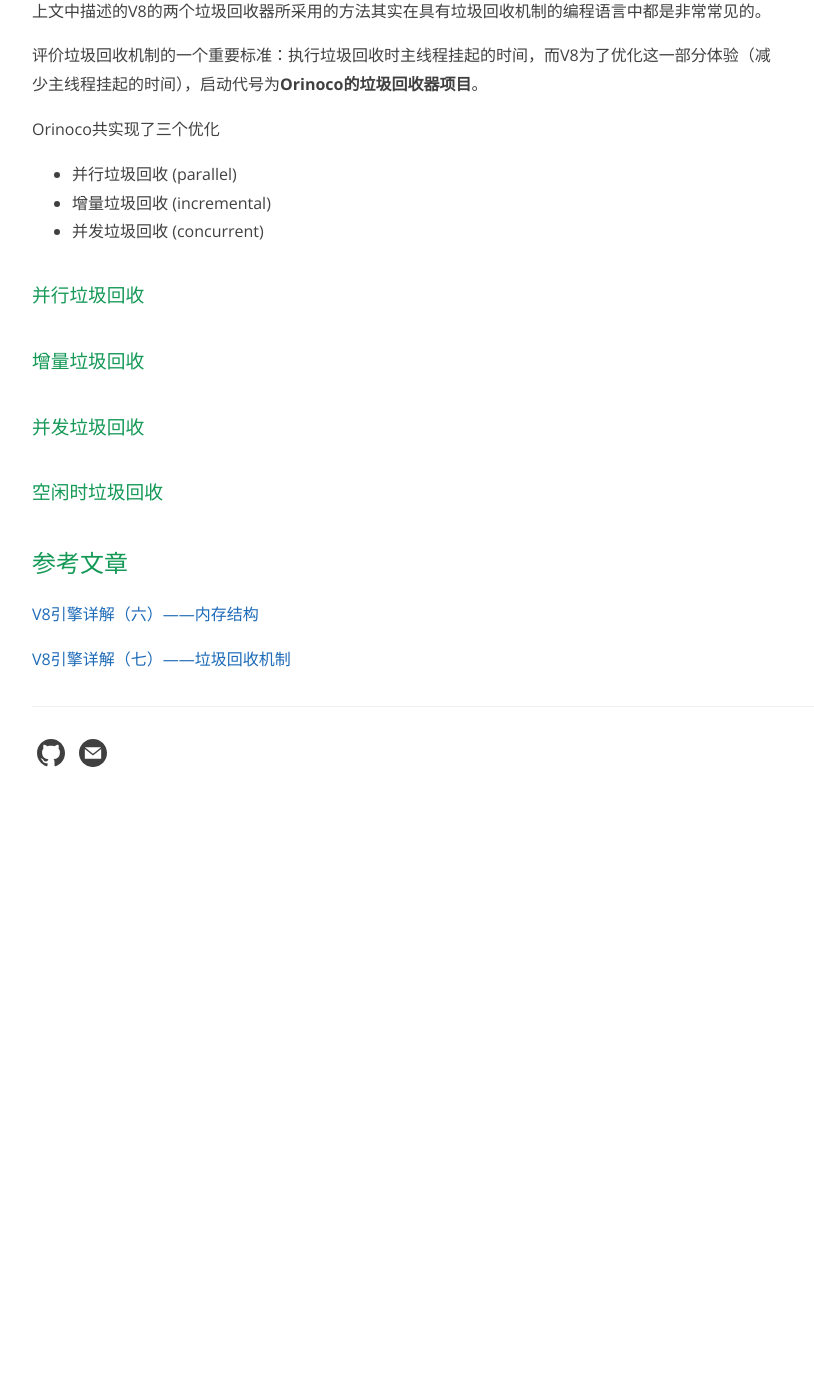
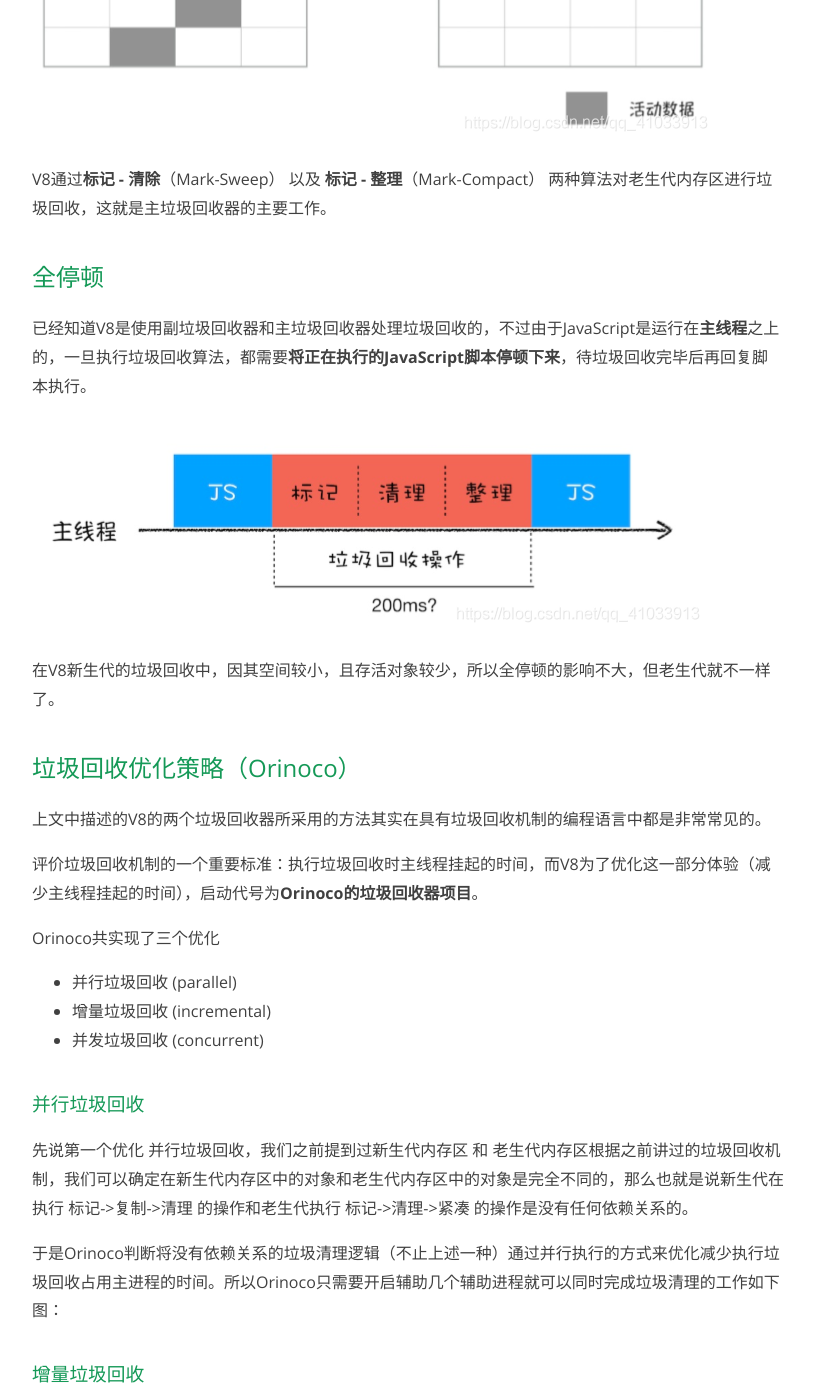
Before and after one commit to higwendolyn/Alias, a Jekyll site: the page built from _posts/2020-12-21-V8-GC.md, in a window 1280 px wide and 1400 px high, scrolled down 9208 px. Shown: the whole window, without its empty margins (64-878 px from the left). Built offline with Jekyll 4.4.1, drawn with Linux system fonts in a browser that asks for light colours; before the commit the page ends 10032 px from its top, so only the background shows below that.

Commit message:
提交一下

````diff
--- a/_posts/2020-12-21-V8-GC.md
+++ b/_posts/2020-12-21-V8-GC.md
@@ -163,7 +163,7 @@
 主垃圾回收器：用来回收老生代的垃圾，通常会有在*新生代晋升*后的对象以及*初始占用空间很大*的对象会存储在老生代内存区。
 
 ```过程```：主垃圾回收器会先使用**标记 - 清除**（Mark-Sweep）的算法、**标记 - 整理**（Mark-Compact） 算法进行垃圾回收进行垃圾回收。
-##### 标记 - 清除（Mark-Sweep）
+#### 标记 - 清除（Mark-Sweep）
 
 * **标记过程**：标记阶段就是从一组根元素开始，递归遍历这组根元素，在这个遍历过程中，能到达的元素称为活动对象，没有到达的元素就可以判断为垃圾数据。
 * **垃圾清除**：它和副垃圾回收器的垃圾清除过程完全不同，主垃圾回收器会直接将标记为垃圾的数据清理掉。
@@ -173,13 +173,23 @@
 通过这种标记清除的方式清理内存会产生大量不连续的内存碎片，当我们想要存储一个大的对象的时候就可能没有足够的空间，所以还需要 **标记 - 整理（Mark-Compact）** 算法进行垃圾回收。
 。
 
-##### 标记 - 整理（Mark-Compact）
+#### 标记 - 整理（Mark-Compact）
 
 主要分两步：
 * 首先同样是标记过程。
 * 将未标记的对象（存活对象）进行左移，移动完成后清理边界外的内存。
 
+![image.png](../../../images/gc8.png)
+
 V8通过**标记 - 清除**（Mark-Sweep） 以及 **标记 - 整理**（Mark-Compact） 两种算法对老生代内存区进行垃圾回收，这就是主垃圾回收器的主要工作。
+
+## 全停顿
+
+已经知道V8是使用副垃圾回收器和主垃圾回收器处理垃圾回收的，不过由于JavaScript是运行在**主线程**之上的，一旦执行垃圾回收算法，都需要**将正在执行的JavaScript脚本停顿下来**，待垃圾回收完毕后再回复脚本执行。
+
+![image.png](../../../images/gc9.png)
+
+在V8新生代的垃圾回收中，因其空间较小，且存活对象较少，所以全停顿的影响不大，但老生代就不一样了。
 
 ## 垃圾回收优化策略（Orinoco）
 
@@ -195,6 +205,10 @@
 
 ### 并行垃圾回收
 
+先说第一个优化 并行垃圾回收，我们之前提到过新生代内存区 和 老生代内存区根据之前讲过的垃圾回收机制，我们可以确定在新生代内存区中的对象和老生代内存区中的对象是完全不同的，那么也就是说新生代在执行 标记->复制->清理 的操作和老生代执行 标记->清理->紧凑 的操作是没有任何依赖关系的。
+
+于是Orinoco判断将没有依赖关系的垃圾清理逻辑（不止上述一种）通过并行执行的方式来优化减少执行垃圾回收占用主进程的时间。所以Orinoco只需要开启辅助几个辅助进程就可以同时完成垃圾清理的工作如下图：
+
 ### 增量垃圾回收
 
 ### 并发垃圾回收
````
Also changed, not shown: images/gc8.png (added), images/gc9.png (added).
